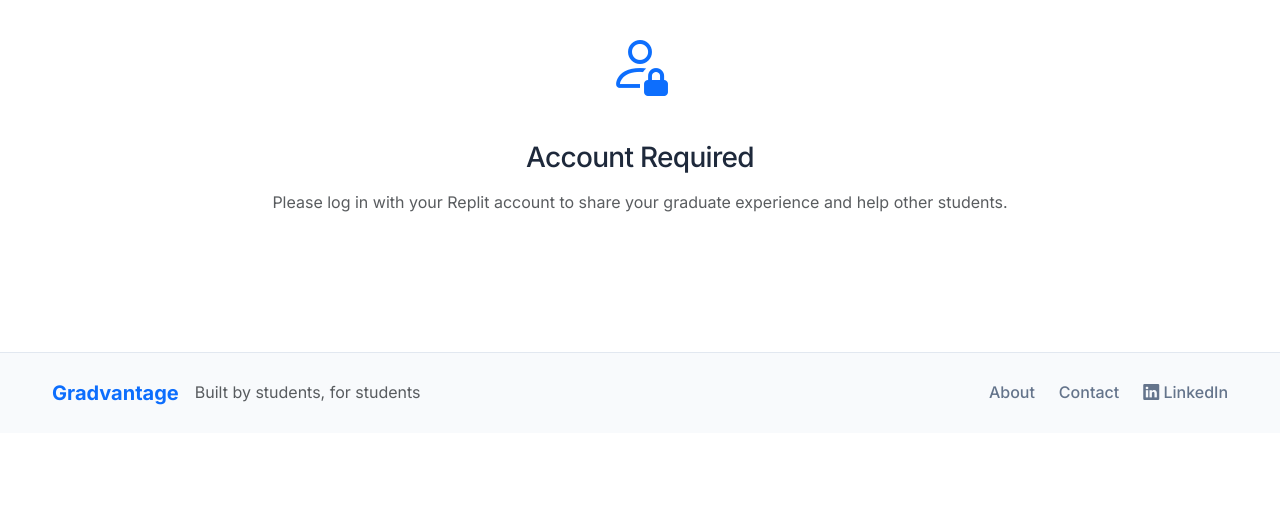
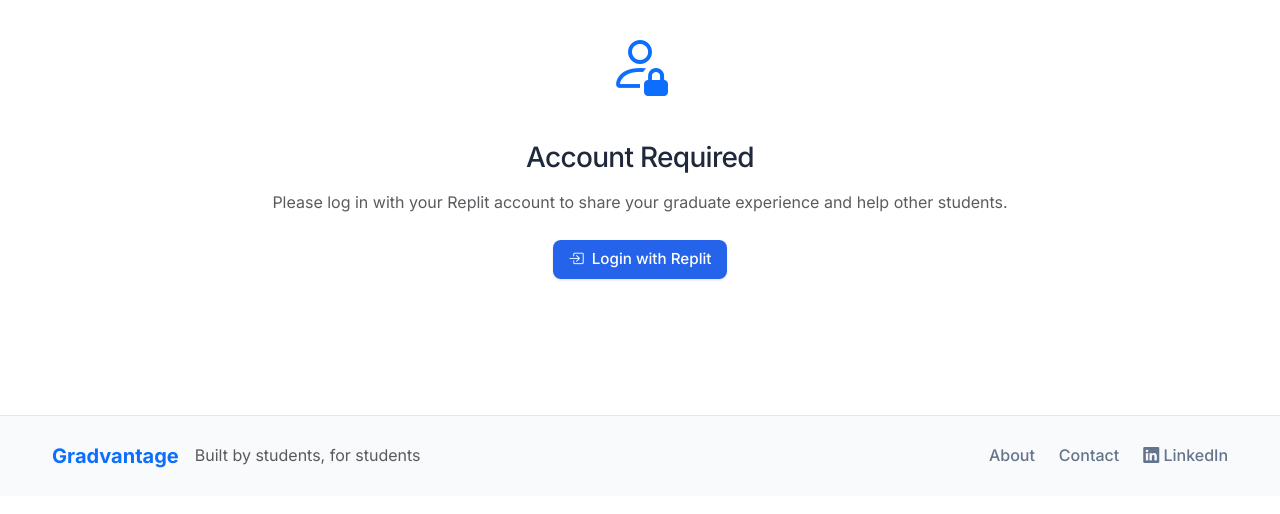
Before and after one commit to marlygme/grad-olliescott, a Flask app: page /submit in a window 1280 px wide. Shown: the part 286-800 px from the top of the page. Run offline with Flask 3, Linux system fonts and the light colour scheme; some libraries are stand-ins or nearby versions.

Commit message:
Assistant checkpoint: Add visible login button to submit page
Assistant generated file changes:
- templates/submit.html: Add visible login button to submit page

---

User prompt:

it jsut says account requered no link

Replit-Commit-Author: Assistant
Replit-Commit-Session-Id: 14980846-fff5-4598-899d-cdf7886b54f5

```diff
--- a/templates/submit.html
+++ b/templates/submit.html
@@ -86,12 +86,43 @@
     </div>
     <h3 class="fw-medium mb-3">Account Required</h3>
     <p class="text-muted mb-4">Please log in with your Replit account to share your graduate experience and help other students.</p>
-    <div>
-      <script
-        authed="location.reload()"
-        src="https://auth.util.repl.co/script.js"
-      ></script>
+    <div class="mb-4">
+      <button onclick="LoginWithReplit()" class="btn btn-primary btn-lg">
+        <i class="bi bi-box-arrow-in-right me-2"></i>Login with Replit
+      </button>
     </div>
+    <script>
+      function LoginWithReplit() {
+        window.addEventListener("message", authComplete);
+        var h = 500;
+        var w = 350;
+        var left = screen.width / 2 - w / 2;
+        var top = screen.height / 2 - h / 2;
+
+        var authWindow = window.open(
+          "https://replit.com/auth_with_repl_site?domain=" + location.host,
+          "_blank",
+          "modal=yes, toolbar=no, location=no, directories=no, status=no, menubar=no, scrollbars=no, resizable=no, copyhistory=no, width=" +
+            w +
+            ", height=" +
+            h +
+            ", top=" +
+            top +
+            ", left=" +
+            left
+        );
+
+        function authComplete(e) {
+          if (e.data !== "auth_complete") {
+            return;
+          }
+
+          window.removeEventListener("message", authComplete);
+          authWindow.close();
+          location.reload();
+        }
+      }
+    </script>
   </div>
   {% endif %}
 </div>
```
